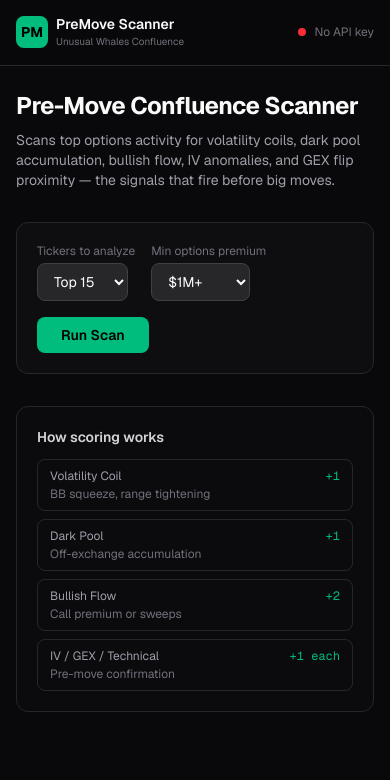
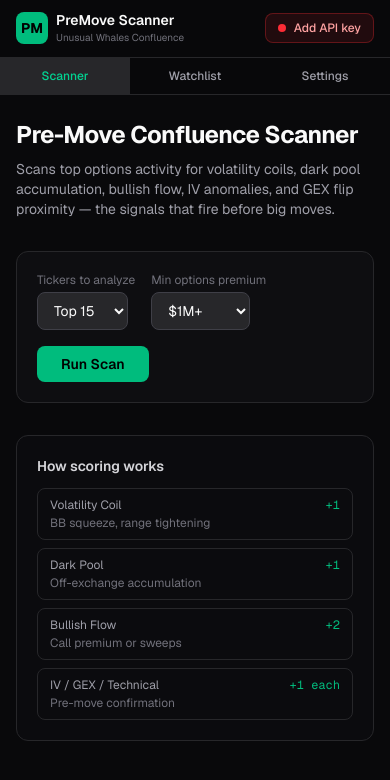
Before and after one commit to mosabissa1981-creator/premove-scanner, a Next.js app: page / in a window 390 px wide. Shown: the top 780 px of the page. Built offline with nearby package versions, Linux system fonts and the light colour scheme.

Commit message:
Show Settings on mobile with bottom nav and tappable API key badge

```diff
--- a/src/components/nav.tsx
+++ b/src/components/nav.tsx
@@ -15,9 +15,9 @@ export function Nav() {
   const { hasKey } = useApiKey();
 
   return (
+    <>
       <header className="border-b border-zinc-800 bg-zinc-950/80 backdrop-blur">
-      <div className="mx-auto flex max-w-7xl items-center justify-between px-4 py-4 sm:px-6">
-        <div className="flex items-center gap-6">
+        <div className="mx-auto flex max-w-7xl items-center justify-between px-4 py-3 sm:px-6 sm:py-4">
           <Link href="/" className="flex items-center gap-2">
             <div className="flex h-8 w-8 items-center justify-center rounded-lg bg-emerald-500 text-sm font-bold text-black">
               PM
@@ -27,7 +27,42 @@ export function Nav() {
               <div className="text-[10px] text-zinc-500">Unusual Whales Confluence</div>
             </div>
           </Link>
-          <nav className="hidden items-center gap-1 sm:flex">
+
+          <Link
+            href="/settings"
+            className={`flex items-center gap-2 rounded-lg border px-3 py-1.5 transition ${
+              hasKey
+                ? "border-emerald-500/30 bg-emerald-500/10"
+                : "border-red-500/30 bg-red-500/10"
+            }`}
+          >
+            <span
+              className={`h-2 w-2 rounded-full ${hasKey ? "bg-emerald-500" : "bg-red-500"}`}
+            />
+            <span className={`text-xs font-medium ${hasKey ? "text-emerald-300" : "text-red-300"}`}>
+              {hasKey ? "API connected" : "Add API key"}
+            </span>
+          </Link>
+        </div>
+
+        <nav className="flex border-t border-zinc-800 sm:hidden">
+          {links.map((link) => (
+            <Link
+              key={link.href}
+              href={link.href}
+              className={`flex-1 py-2.5 text-center text-xs font-medium transition ${
+                pathname === link.href
+                  ? "bg-zinc-800 text-emerald-400"
+                  : "text-zinc-400"
+              }`}
+            >
+              {link.label}
+            </Link>
+          ))}
+        </nav>
+      </header>
+
+      <nav className="mx-auto hidden max-w-7xl gap-1 px-4 pb-2 sm:flex sm:px-6">
         {links.map((link) => (
           <Link
             key={link.href}
@@ -42,16 +77,6 @@ export function Nav() {
           </Link>
         ))}
       </nav>
-        </div>
-        <div className="flex items-center gap-2">
-          <span
-            className={`h-2 w-2 rounded-full ${hasKey ? "bg-emerald-500" : "bg-red-500"}`}
-          />
-          <span className="text-xs text-zinc-500">
-            {hasKey ? "API connected" : "No API key"}
-          </span>
-        </div>
-      </div>
-    </header>
+    </>
   );
 }
```
Lines whose indentation alone changed are shown as unchanged.
